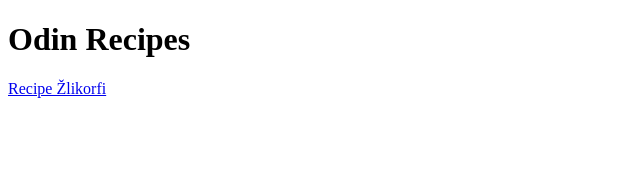
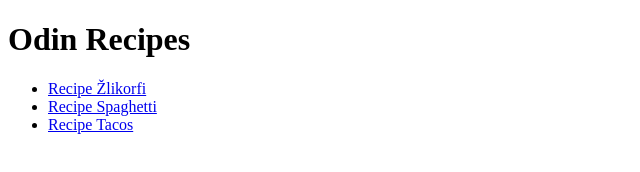
Before and after one commit to fenjvesi/odin-recipes, a plain HTML site: page index.html in a window 1280 px wide. Shown: the whole page, without its empty margins (0-640 px from the left). Drawn offline with Linux system fonts and the light colour scheme.

Commit message:
EDIT index.html
Links to other pages are unordered lists

```diff
--- a/index.html
+++ b/index.html
@@ -7,6 +7,13 @@
 </head>
 <body>
     <h1>Odin Recipes</h1>
-    <a href="./recipes/zlikrofi.html">Recipe Žlikorfi</a>
+    <ul>
+        <li><a href="./recipes/zlikrofi.html">Recipe Žlikorfi</a></li>
+        <li><a href="./recipes/spaghetti.html">Recipe Spaghetti</a></li>
+        <li><a href="./recipes/tacos.html">Recipe Tacos</a></li>
+    </ul>
 </body>
 </html>
+<!-- Add 2 files to directory images -->
+<!-- Add spaghetti.html and tacos.html -->
+<!-- Made same steps as for zlikrofi.html -->
```
Also changed, not shown: 1 other file.
